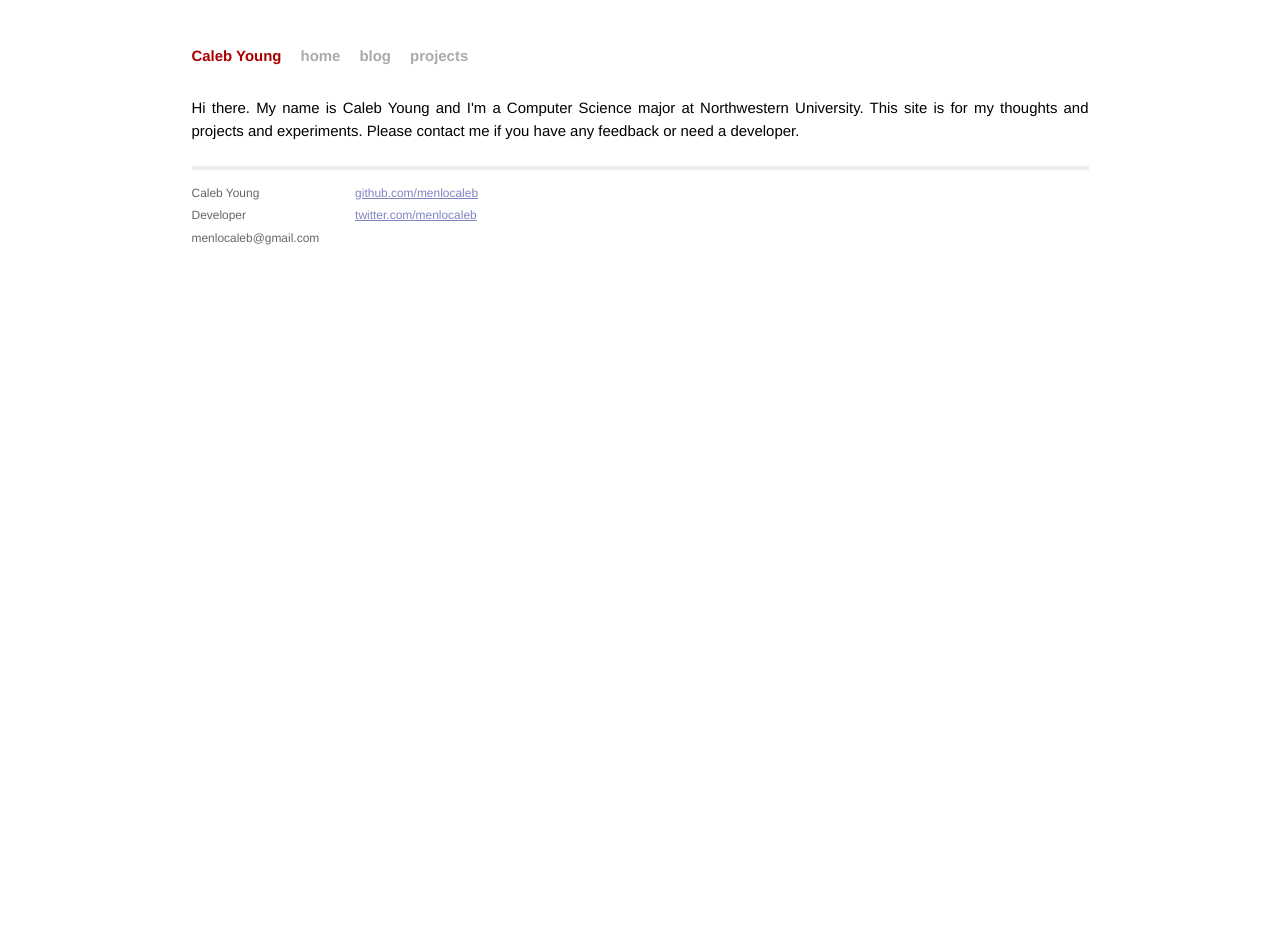
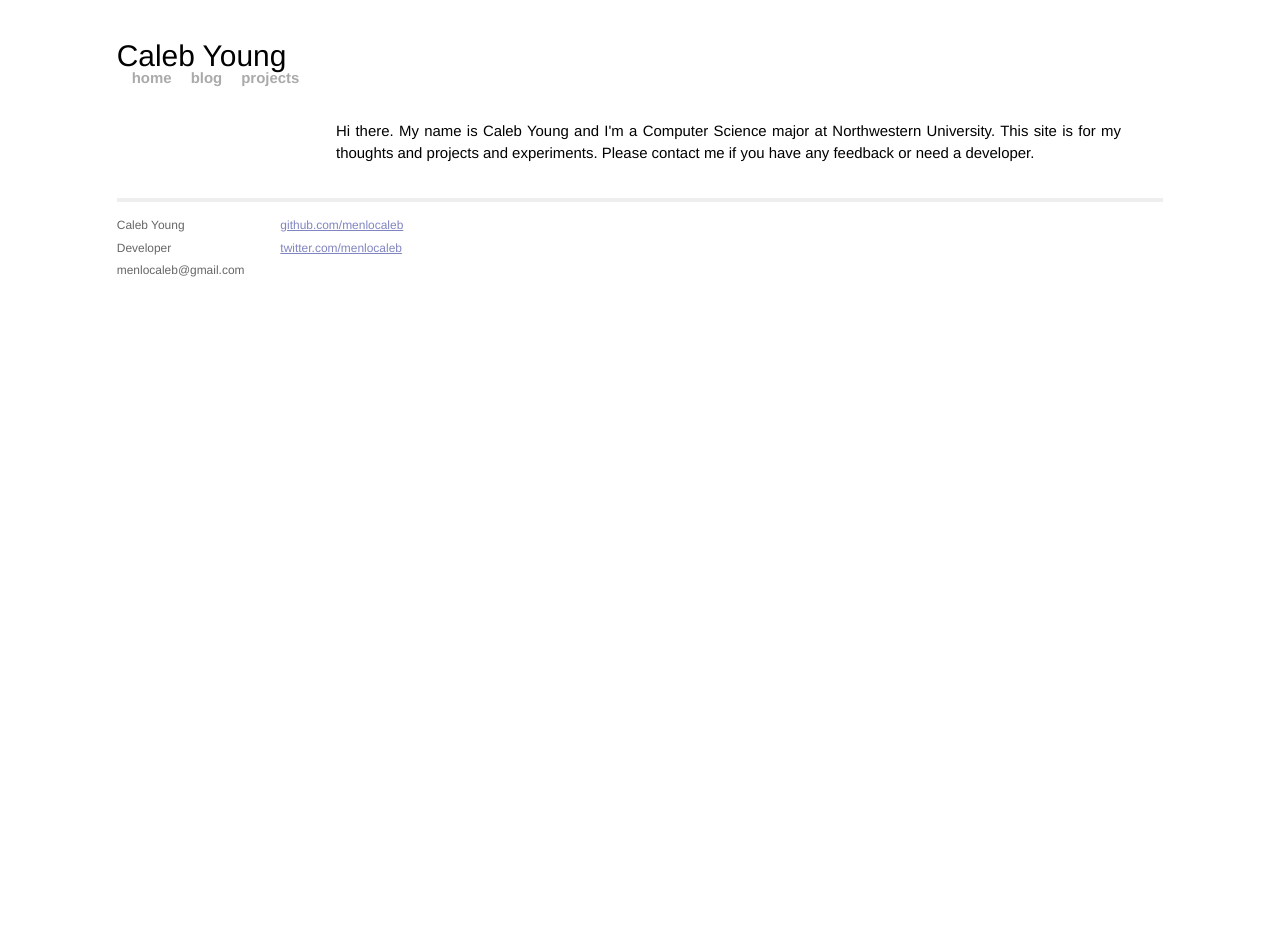
Before and after one commit to menlocaleb/menlocaleb.github.io, a Jekyll site: the page built from index.html, in a window 1280 px wide. Built offline with Jekyll 4.4.1, drawn with Linux system fonts in a browser that asks for light colours; Markdown is read by kramdown in place of the engine named in the settings.

Commit message:
Further initial edits.

```diff
--- a/_includes/header.html
+++ b/_includes/header.html
@@ -1,5 +1,8 @@
+<div class="left-header">
+    <span>{{ site.name }}</span>
+</div>
+
 <div class="header">
-    <h1 class="title"><a href="/">{{ site.name }}</a></h1>
     <a class="extra" href="/">home</a>
     <a class="extra" href="/blog/">blog</a>
     <a class="extra" href="/projects/">projects</a>
--- a/_layouts/default.html
+++ b/_layouts/default.html
@@ -2,7 +2,8 @@
 
 {% include header.html %}
 
-
-          {{ content }}
+<div id="content">
+   {{ content }}
+</div>
 
 {% include footer.html %}
--- a/css/main.css
+++ b/css/main.css
@@ -14,7 +14,7 @@ html, body { height: 100%; }
 
 body {
   background-color: #FFF;
-  font: 13.34px Helvetica, Arial, sans-serif;
+  font: 15.34px Helvetica, Arial, sans-serif;
   font-size: small;
   text-align: center;
 }
@@ -58,9 +58,20 @@ a:visited { color: #a0a; }
 .site {
   font-size: 115%;
   text-align: justify;
-  width: 60em;
+  width: 70em;
   margin: 3em auto 2em;
   line-height: 1.5em;
+}
+
+#content {
+  width: 75%;
+  margin: 20px 5% 20px 20%;
+  padding: 10px;
+}
+
+.left-header {
+  font-size: 2em;
+  margin: 0px;
 }
 
 .header a {
```
